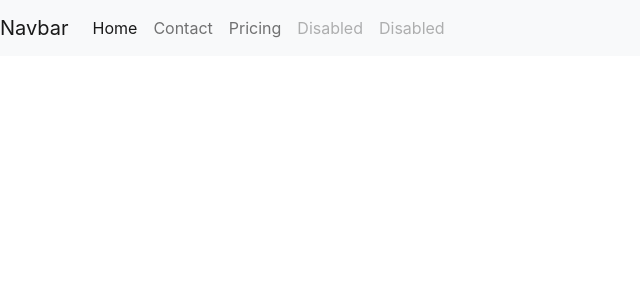
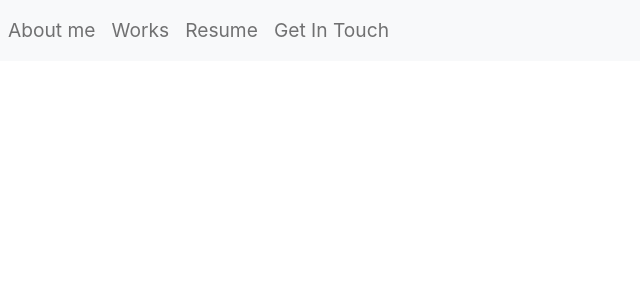
Before and after one commit to Moekabba/my-portfolio-react, a React (Create React App) app: page /work in a window 1280 px wide. Shown: the top 300 px of the page, without its empty margins (0-640 px from the left). Built offline with nearby package versions, Linux system fonts and the light colour scheme.

Commit message:
components created

```diff
--- a/package.json
+++ b/package.json
@@ -6,6 +6,7 @@
     "@testing-library/jest-dom": "^5.16.5",
     "@testing-library/react": "^13.3.0",
     "@testing-library/user-event": "^13.5.0",
+    "bulma": "^0.9.4",
     "react": "^18.2.0",
     "react-dom": "^18.2.0",
     "react-router-dom": "^6.3.0",
--- a/public/index.html
+++ b/public/index.html
@@ -31,6 +31,7 @@
     <link rel="preconnect" href="https://fonts.gstatic.com" crossorigin />
     <link href="https://cdn.jsdelivr.net/npm/bootstrap@5.2.0/dist/css/bootstrap.min.css" rel="stylesheet" integrity="sha384-gH2yIJqKdNHPEq0n4Mqa/HGKIhSkIHeL5AyhkYV8i59U5AR6csBvApHHNl/vI1Bx" crossorigin="anonymous">
 
+
   </head>
   <body>
     <noscript>You need to enable JavaScript to run this app.</noscript>
--- a/src/App.js
+++ b/src/App.js
@@ -1,19 +1,26 @@
-import logo from "./logo.svg";
 import "./App.css";
 import Nav from "./pages/nav/Nav";
-import { Routes } from "react-router-dom";
+import About from "./pages/about/About"
+import Work from "./pages/work/Work"
+import Resume from "./pages/resume/Resume"
+import { Route, Routes } from "react-router-dom";
+import Contact from "./pages/contact/Contact";
+
+// import { Routes } from "react-router-dom";
 
 function App() {
   return (
     <body>
       <Nav>
-        {/* <Routes>
-           <Route  />
-           <Route  />
+        <Routes>
+        <Route path="/" element={<About />} />
+           <Route  path="work" element={<Work/>}/>
+           <Route path="resume" element={<Resume/>} />
+           <Route path="contact" element={<Contact/>} />
            <Route  />
 
 
-        </Routes> */}
+        </Routes>
       </Nav>
     </body>
   );
--- /dev/null
+++ b/src/pages/contact/Contact.js
@@ -0,0 +1,13 @@
+import React from 'react'
+
+function Contact() {
+  return (
+    <div>Contact
+        <p>
+            what tf
+        </p>
+    </div>
+  )
+}
+
+export default Contact
--- a/src/pages/nav/Nav.js
+++ b/src/pages/nav/Nav.js
@@ -1,19 +1,37 @@
 import React from 'react'
+import { Link } from "react-router-dom";
+
 
 function Nav() {
   return (
     <nav class="navbar navbar-expand-lg navbar-light bg-light">
-  <a class="navbar-brand" href="#">Navbar</a>
+  {/* <a class="navbar-brand" href="#">Navbar</a> */}
   <button class="navbar-toggler" type="button" data-toggle="collapse" data-target="#navbarNavAltMarkup" aria-controls="navbarNavAltMarkup" aria-expanded="false" aria-label="Toggle navigation">
     <span class="navbar-toggler-icon"></span>
   </button>
   <div class="collapse navbar-collapse" id="navbarNavAltMarkup">
     <div class="navbar-nav">
-      <a class="nav-item nav-link active" href="#">Home </a>
-      <a class="nav-item nav-link" href="#">Contact</a>
-      <a class="nav-item nav-link" href="#">Pricing</a>
-      <a class="nav-item nav-link disabled" href="#">Disabled</a>
-            <a class="nav-item nav-link disabled" href="#">Disabled</a>
+    <li>
+                <Link to="/" className="nav-link">
+                  <big style={{ color: "m green " }}>About me</big>
+                </Link>
+    </li>
+    <li>
+                <Link to="work" className="nav-link">
+                  <big style={{ color: "m green " }}>Works</big>
+                </Link>
+    </li>
+
+    <li>
+                <Link to="resume" className="nav-link">
+                  <big style={{ color: "m green " }}>Resume</big>
+                </Link>
+    </li>
+    <li>
+                <Link to="contact" className="nav-link">
+                  <big style={{ color: "m green " }}>Get In Touch</big>
+                </Link>
+    </li>
 
     </div>
   </div>
--- /dev/null
+++ b/src/pages/resume/Resume.js
@@ -0,0 +1,11 @@
+import React from 'react'
+
+function Resume() {
+  return (
+    <div>Resume
+        goes here
+    </div>
+  )
+}
+
+export default Resume
--- /dev/null
+++ b/src/pages/work/Work.js
@@ -0,0 +1,11 @@
+import React from 'react'
+
+function Work() {
+  return (
+    <div>Work
+        work goes here
+    </div>
+  )
+}
+
+export default Work
```
Also changed, not shown: src/pages/resume/Resume.css (added), src/pages/work/Work.css (added), 1 other file (tests, documents, lock files or other folders).
